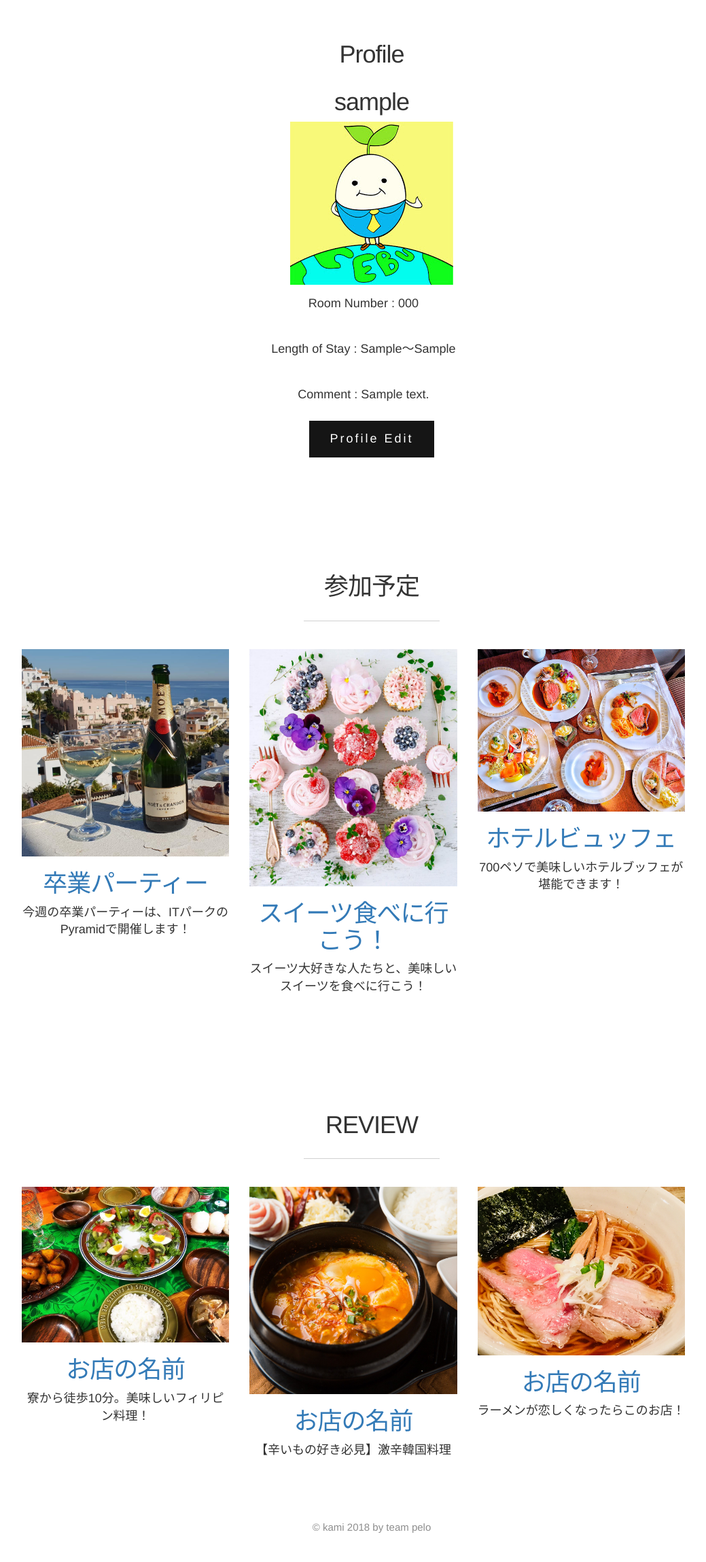
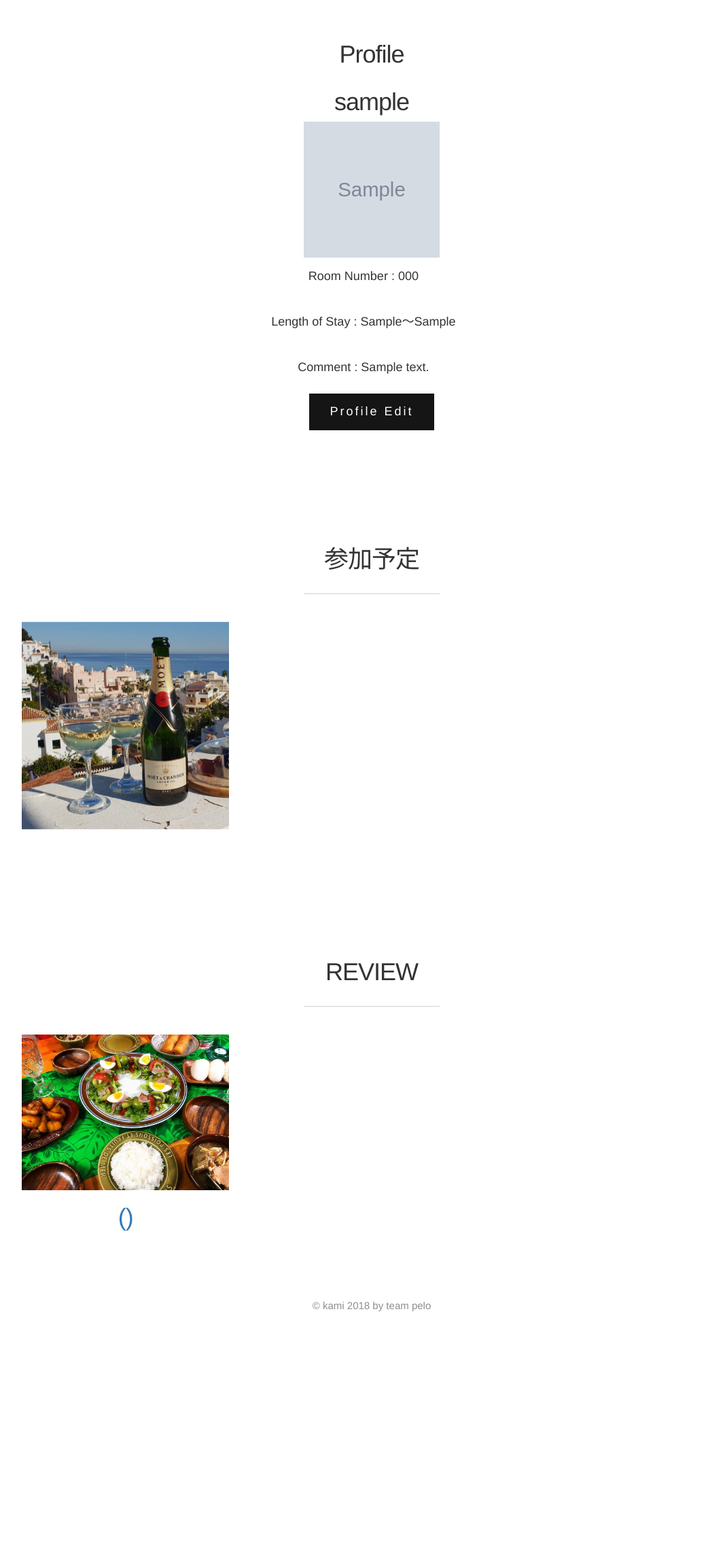
Before and after one commit to hidek1/kami, a PHP site: page /Profile.php?member_id=1 in a window 1280 px wide. Shown: the part 110-2408 px from the top of the page at 68% size, without its empty margins (93-1132 px from the left). After the commit the page ends 2039 px from the top, so only its background shows below. Run offline with PHP 8.4, Linux system fonts and the light colour scheme; tables that the repository leaves empty or names only in its code hold one stand-in row (values such as "Sample post"); grey boxes marked "Sample" are stand-in pictures.

Commit message:
picture_pathの追加、Profile.php編集

```diff
--- a/Profile.php
+++ b/Profile.php
@@ -6,6 +6,36 @@
   $stmt->execute($data);
   // データ一件取得 (レコードを取得)
   $profile = $stmt->fetch(PDO::FETCH_ASSOC);
+
+
+
+  $sql = 'SELECT * FROM `event_joining` LEFT JOIN `kami_events` ON `event_joining`.`event_id`=`kami_events`.`event_id` WHERE `member_id`=?';
+  $data = array($_GET['member_id']);
+  $stmt = $dbh->prepare($sql);
+  $stmt->execute($data);
+
+   while(true) {
+      $event_joining = $stmt->fetch(PDO::FETCH_ASSOC);
+    if ($event_joining == false) {
+         break;
+      }
+      $event_joinings[] = $event_joining;
+    }
+
+
+  $sql = 'SELECT * FROM `kami_reviews` LEFT JOIN `kami_shops` ON `kami_reviews`.`shop_id`=`kami_shops`.`shop_id` WHERE `member_id`=?';
+  $data = array($_GET['member_id']);
+  $stmt = $dbh->prepare($sql);
+  $stmt->execute($data);
+  while(true) {
+  $review = $stmt->fetch(PDO::FETCH_ASSOC);
+    if ($review == false) {
+         break;
+      }
+      $reviews[] = $review;
+    }
+
+
 
 
  ?>
@@ -154,7 +184,7 @@
 
 
   <center>
-                           <img src="images/thumbs/seedkun.jpg" alt="building">
+                           <img src="picture_path/<?php echo $profile['picture_path']; ?>" width="200" height="200" alt="building">
     </center>
 
 
@@ -257,76 +287,24 @@
                     </span>
                   </div>
 
-                  <h1 class="entry-title"><a href="single-standard.html">卒業パーティー</a></h1>
+                  <h1 class="entry-title"><a href="single-standard.html"><?php echo $event_joining['event_name']; ?></a></h1>
 
                 </div>
             <div class="entry-excerpt">
-              今週の卒業パーティーは、ITパークのPyramidで開催します！
+              <?php echo $event_joining['detail']; ?>
             </div>
                </div>
 
             </article> <!-- end article -->
           </div>
 
-<div class="col-xs-4 col-md-4 col-lg-4">
 
-<article class="brick entry format-standard animate-this">
 
-               <div class="entry-thumb">
-                  <a href="single-standard.html" class="thumb-link">
-                    <img src="images/thumbs/cupcake.jpg" alt="building">
-                  </a>
-               </div>
 
-               <div class="entry-text">
-                <div class="entry-header">
 
-                  <div class="entry-meta">
-                    <span class="cat-links">
-                    </span>
-                  </div>
-
-                  <h1 class="entry-title"><a href="single-standard.html">スイーツ食べに行こう！</a></h1>
-
-                </div>
-            <div class="entry-excerpt">
-              スイーツ大好きな人たちと、美味しいスイーツを食べに行こう！
-            </div>
-               </div>
-
-            </article> <!-- end article -->
-          </div>
-
-<div class="col-xs-4 col-md-4 col-lg-4">
-
-<article class="brick entry format-standard animate-this">
-
-               <div class="entry-thumb">
-                  <a href="single-standard.html" class="thumb-link">
-                    <img src="images/thumbs/buffet.jpg" alt="building">
-                  </a>
-               </div>
-
-               <div class="entry-text">
-                <div class="entry-header">
-
-                  <div class="entry-meta">
-                    <span class="cat-links">
-                    </span>
-                  </div>
-
-                  <h1 class="entry-title"><a href="single-standard.html">ホテルビュッフェ</a></h1>
-
-                </div>
-            <div class="entry-excerpt">
-              700ペソで美味しいホテルブッフェが堪能できます！
-            </div>
-               </div>
-
-            </article> <!-- end article -->
           </div>
            </div>
-          </div>
+
 
 
 
@@ -366,72 +344,18 @@
                     </span>
                   </div>
 
-                  <h1 class="entry-title"><a href="single-standard.html">お店の名前</a></h1>
+                  <h1 class="entry-title"><a href="single-standard.html"><?php echo $review['shop_name_abc']; ?>(<?php echo $review['shop_name_abc']; ?>)</a></h1>
 
                 </div>
             <div class="entry-excerpt">
-              寮から徒歩10分。美味しいフィリピン料理！
+             <?php echo $review['review']; ?>
             </div>
                </div>
 
             </article> <!-- end article -->
 </div>
-<div class="col-xs-4 col-md-4 col-lg-4">
 
-<article class="brick entry format-standard animate-this">
 
-               <div class="entry-thumb">
-                  <a href="single-standard.html" class="thumb-link">
-                    <img src="images/thumbs/korean.jpg" alt="building">
-                  </a>
-               </div>
-
-               <div class="entry-text">
-                <div class="entry-header">
-
-                  <div class="entry-meta">
-                    <span class="cat-links">
-                    </span>
-                  </div>
-
-                  <h1 class="entry-title"><a href="single-standard.html">お店の名前</a></h1>
-
-                </div>
-            <div class="entry-excerpt">
-              【辛いもの好き必見】激辛韓国料理
-            </div>
-               </div>
-
-            </article> <!-- end article -->
-</div>
-<div class="col-xs-4 col-md-4 col-lg-4">
-
-<article class="brick entry format-standard animate-this">
-
-               <div class="entry-thumb">
-                  <a href="single-standard.html" class="thumb-link">
-                    <img src="images/thumbs/ramen.jpg" alt="building">
-                  </a>
-               </div>
-
-               <div class="entry-text">
-                <div class="entry-header">
-
-                  <div class="entry-meta">
-                    <span class="cat-links">
-                    </span>
-                  </div>
-
-                  <h1 class="entry-title"><a href="single-standard.html">お店の名前</a></h1>
-
-                </div>
-            <div class="entry-excerpt">
-              ラーメンが恋しくなったらこのお店！
-            </div>
-               </div>
-
-            </article> <!-- end article -->
-</div>
   </div>
    </div>
 
```
Also changed, not shown: picture_path/01.jpg (added).
